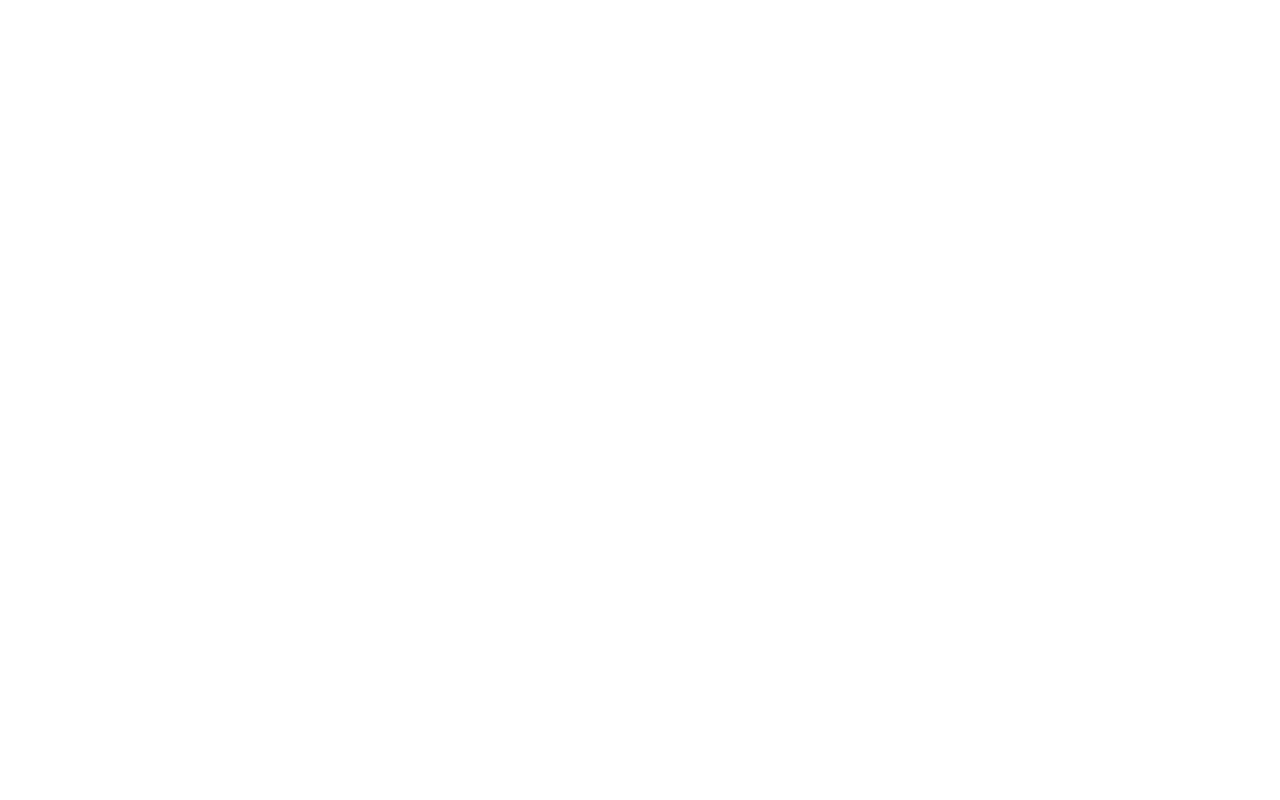
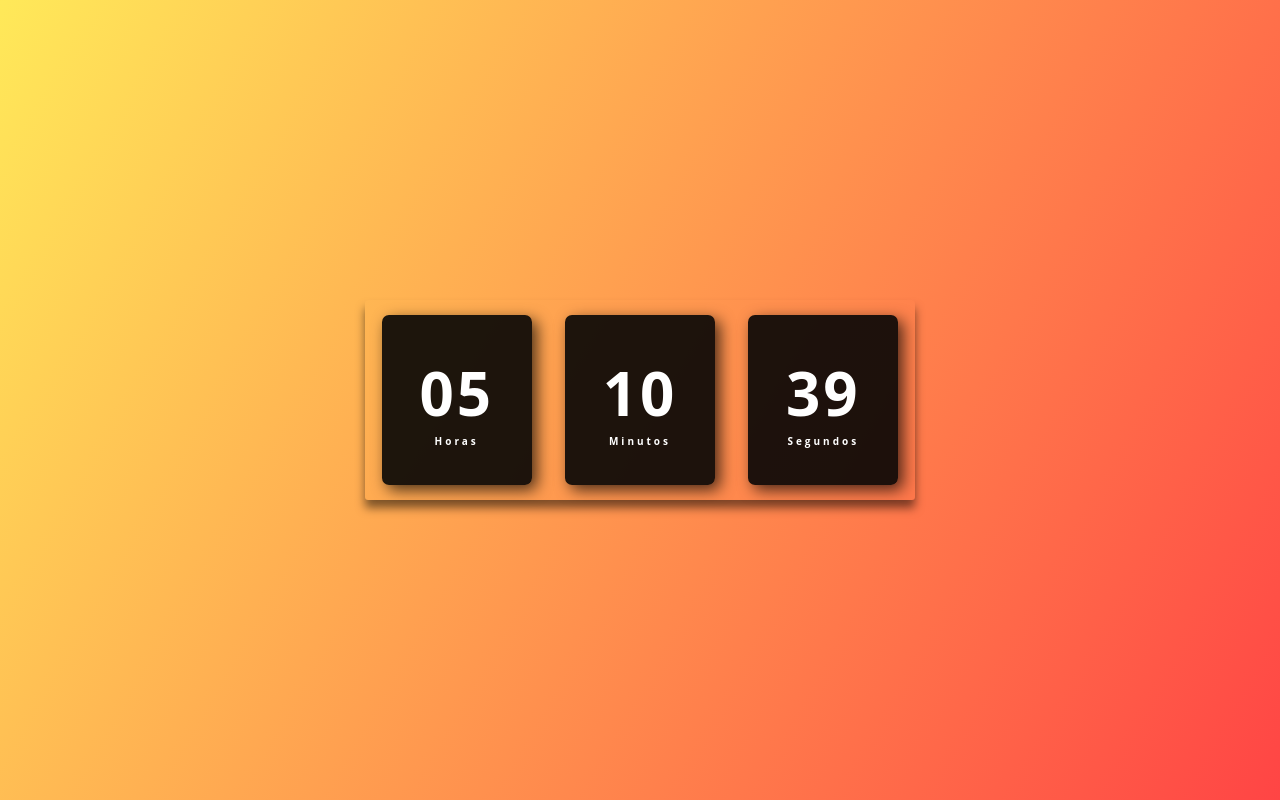
Before and after one commit to FernandoAntonioAzevedo/ClockDigital, a plain HTML site: page index.html in a window 1280 px wide. Drawn offline with Linux system fonts and the light colour scheme.

Commit message:
enviando projeto com a finalização e devidas estilizações de css e js

```diff
--- a/assets/css/style.css
+++ b/assets/css/style.css
@@ -0,0 +1,49 @@
+@import url('https://fonts.googleapis.com/css2?family=Roboto:ital,wght@0,300;0,400;0,700;0,900;1,300;1,700&display=swap');
+
+* {
+    margin: 0;
+    padding: 0;
+    font-family: 'Open Sans', sans-serif;
+}
+
+body {
+    height: 100vh;
+    background: linear-gradient(120deg, #ffe53bd8,#ff2525da);
+    display: flex;
+    align-items: center;
+    justify-content: center;
+}
+
+.relogio {
+    display: flex;
+    align-items: center;
+    justify-content: space-around;
+    height: 200px;
+    width: 550px;
+    background: transparent;
+    border-radius: 3px;
+    box-shadow: 0px 8px 10px rgba(0, 0, 0, .5);
+}
+
+.relogio div {
+    height: 170px;
+    width: 150px;
+    display: flex;
+    flex-direction: column;
+    align-items: center;
+    justify-content: center;
+    color: #fff;
+    background: rgba(5, 5, 5, .9);
+    box-shadow: 5px 5px 15px rgba(0, 0, 0, .7);
+    border-radius: 7px;
+    letter-spacing: 3px;
+}
+
+.relogio span {
+    font-weight: bolder;
+    font-size: 60px;
+}
+
+.relogio span.tempo {
+    font-size: 10px;
+}
--- a/assets/js/script.js
+++ b/assets/js/script.js
@@ -0,0 +1,19 @@
+const horas = document.getElementById('horas');
+const minutos = document.getElementById('minutos');
+const segundos = document.getElementById('segundos');
+
+const relogio = setInterval(function time() {
+    let dateToday = new Date();
+    let hr = dateToday.getHours();
+    let min = dateToday.getMinutes();
+    let seg = dateToday.getSeconds();
+
+    if (hr < 10) hr = '0' + hr;
+    if (min < 10) min = '0' + min;
+    if (seg < 10) seg = '0' + seg;
+
+    horas.textContent = hr;
+    minutos.textContent = min;
+    segundos.textContent = seg;
+
+})
--- a/index.html
+++ b/index.html
@@ -1,12 +1,31 @@
 <!DOCTYPE html>
-<html lang="en">
+<html lang="pt">
 <head>
     <meta charset="UTF-8">
     <meta http-equiv="X-UA-Compatible" content="IE=edge">
     <meta name="viewport" content="width=device-width, initial-scale=1.0">
-    <title>Document</title>
+    <link rel="stylesheet" href="/assets/css/style.css">
+    <title>Clock Digital</title>
 </head>
+
 <body>
+    <div class="relogio">
+        <div>
+            <span id="horas">00</span>
+            <span class="tempo">Horas</span>
+        </div>
 
+        <div>
+            <span id="minutos">00</span>
+            <span class="tempo">Minutos</span>
+        </div>
+
+        <div>
+            <span id="segundos">00</span>
+            <span class="tempo">Segundos</span>
+        </div>
+    </div>
+
+    <script src="/assets/js/script.js"></script>
 </body>
 </html>
```
